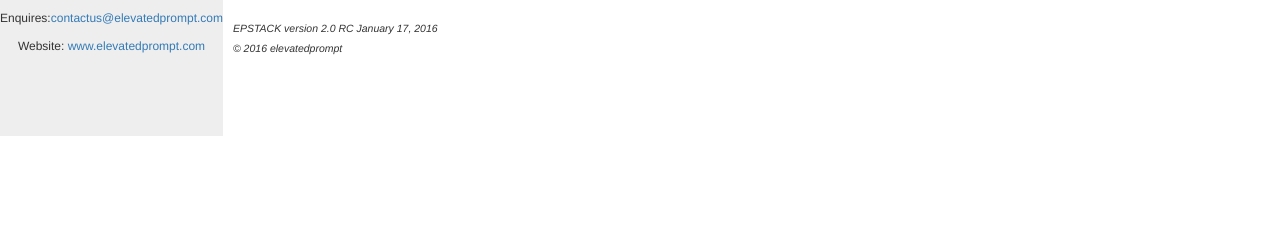
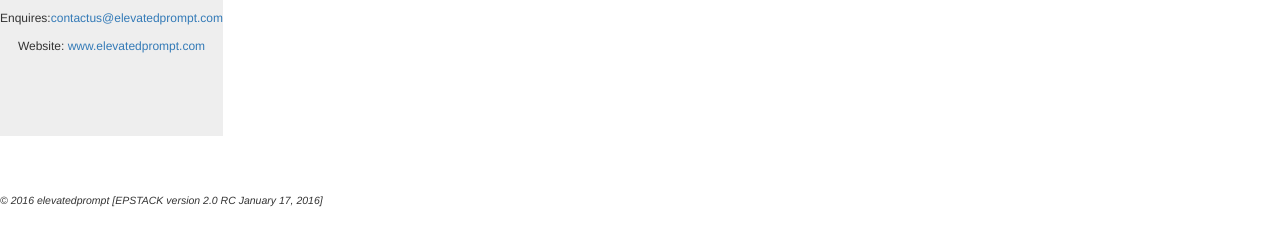
Before and after one commit to elevatedprompt/public_html, a plain HTML site: page index.html in a window 1280 px wide. Shown: the part 359-604 px from the top of the page. Drawn offline with nearby package versions, Linux system fonts and the light colour scheme; some packages are replaced by stand-ins of ours.

Commit message:
updated copywright on main page.

```diff
--- a/views/main.html
+++ b/views/main.html
@@ -28,13 +28,12 @@
   				</ul>
   				<br />
   				Visit <a class='home_link_text' href='http://www.epstack.io'>www.epstack.io</a> for more information and knowledge base.
-          <br />
-          <br />
-          <div class="container-narrow">
-              <i><sub>EPSTACK version 2.0 RC January 17, 2016 <br />&copy; 2016 elevatedprompt</sub></i>
-          </div>
+
   			</div>
   		</div>
     </div>
   </div>
 </div>
+<div class="container-narrow">
+    <i><sub>&copy; 2016 elevatedprompt [EPSTACK version 2.0 RC January 17, 2016]</sub></i>
+</div>
```
